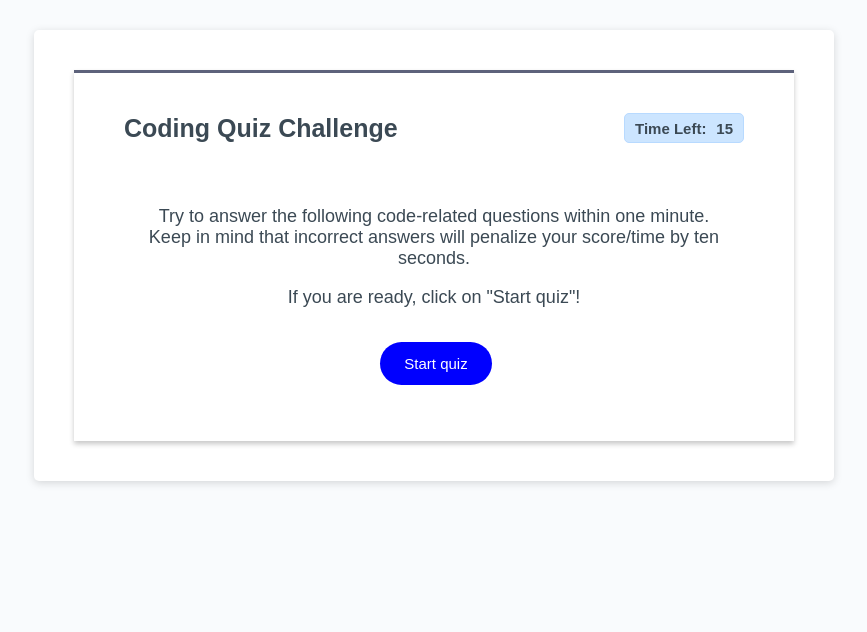
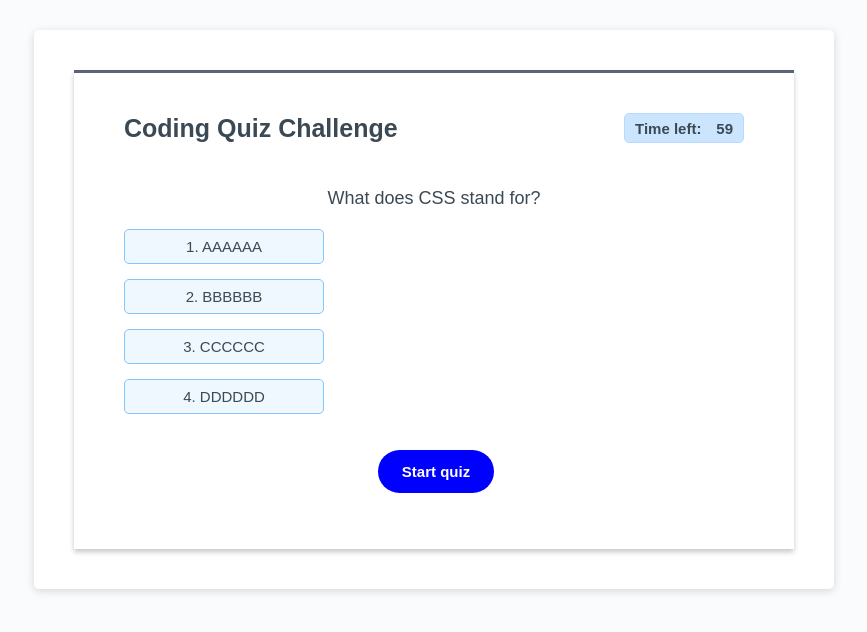
Before and after one commit to yumikakido/homework_week4, a plain HTML site: page index.html in a window 1280 px wide. Both pictures are taken after a click on the button "Start quiz". Shown: the whole page, without its empty margins (206-1073 px from the left). Drawn offline with Linux system fonts and the light colour scheme.

Commit message:
attempt2

```diff
--- a/assets/css/style.css
+++ b/assets/css/style.css
@@ -50,6 +50,10 @@ header {
   padding: 40px 40px;
 }
 
+#start_msg {
+  line-height: 1.5;
+}
+
 .quiz_box {
   min-height: 100px;
   text-align: center;
@@ -85,15 +89,14 @@ header {
   margin-left: 10px;
 }
 
-.quiz_box .timer_text {
+.quiz_box  #timer_text {
   font-weight: bolder;
   font-size: 15px;
 }
 
-.quiz_box .timer_sec {
+.quiz_box #timer_sec {
  font-size: 15px;
  font-weight: bold;
-
 }
 
 .quiz-btn {
@@ -105,17 +108,15 @@ header {
   background: #fff;
 }
 
-.quiz_box section .question_text {
-  font-size: 20px;
-  font-weight: bold;
+#box_content {
+  display: none;
 }
 
-.quiz_box section .option_list {
+.option_list {
  padding: 20px 0;
- display: block
 }
 
-.quiz_box section .option_list .option {
+.option_list .option {
   font-size: 15px;
   background: aliceblue;
   border: 1px solid #84c5fe;
@@ -127,11 +128,11 @@ header {
   width: 200px;
 }
 
-.quiz_box section .option:hover {
-  background: blue;
+.option:hover {
+  background: #35a0fd
 }
 
-.quiz_box section .option:last-child {
+.option:last-child {
   margin-bottom: 0px;
 }
 
@@ -142,11 +143,16 @@ header {
   color: hsl(0, 0%, 100%);
   display: inline-block;
   font-size: 15px;
+  font-weight: bold;
   line-height: 15px;
   margin: 16px 16px 16px 20px;
   padding: 14px 24px;
   text-align: center;
   cursor: pointer;
+}
+
+.btn[disabled] {
+  cursor: default;
 }
 
 .result_box {
--- a/assets/js/script.js
+++ b/assets/js/script.js
@@ -1,5 +1,53 @@
+//
+//  Presented with another question
+// Time is subtracted from the clock, when answered incorrectly
+// Game is over when all questions are answered or the timer reaches 0
+// Save initials and score when game is over
+
+// Game starts(= timer starts, questions are displayed and start_msg disappears) once start_btn has been clicked
 const startButton = document.getElementById("start_btn")
 startButton.addEventListener("click", startGame)
+
 function startGame() {
-  console.log("Started")
+  countdown()
+  hideMessage()
+  displayQuestions()
 }
+
+// Timer starts
+var timerEl = document.getElementById("timer_sec");
+var mainEl = document.getElementById("box_content");
+var startMsgEl = document.getElementById("start_msg");
+
+function countdown() {
+  var timeLeft = 60;
+
+var timeInterval = setInterval(function () {
+  if (timeLeft === 0 ){
+    clearInterval(timeInterval)
+  }
+  // Output timeLeft to the console to double check
+  console.log(timeLeft)
+
+  // Show how many seconds left
+  if (timeLeft > 0) {
+    timerEl.textContent = `${timeLeft}`
+  }
+
+  //
+  else {
+    timerEl.textContent = ""
+  }
+  timeLeft = timeLeft - 1
+}, 1000);
+}
+
+//  Display question
+function displayQuestions() {
+      mainEl.style.display = "block";
+    }
+
+// Hide start_msg
+function hideMessage() {
+  startMsgEl.style.display = "none";
+}
--- a/index.html
+++ b/index.html
@@ -11,52 +11,33 @@
     <div class="wrapper">
       <div class="container">
 
-
-        <div class="start_box">
-
-        </div>
-
-        <!-- quiz box -->
         <div class="quiz_box">
           <header>
             <h1>Coding Quiz Challenge</h1>
             <div class="timer">
-              <div class="timer_text">Time Left: </div>
-              <div class="timer_sec">15</div>
+              <div id="timer_text">Time left: </div>
+              <div id="timer_sec"></div>
           </header>
+
           <section>
-            <div class = box_content>
-              <p>Try to answer the following code-related questions within one minute.<br>Keep in mind that incorrect answers will penalize your score/time by ten seconds.</p>
-            <p>If you are ready, click on "Start quiz"!</p>
+            <p id = start_msg>Try to answer the following code-related questions within 60 seconds.<br>Please keep in mind that incorrect answers will penalize your score/time by 10 seconds.<br>If you are ready, click on "Start quiz"!</p>
+
+            <div id = box_content>
+              <div class="question"><span>What does CSS stand for?</span></div>
+              <div class="option_list">
+                <div class="option"><span>1. AAAAAA</span></div>
+                <div class="option"><span>2. BBBBBB</span></div>
+                <div class="option"><span>3. CCCCCC</span> </div>
+                <div class="option"><span>4. DDDDDD</span></div>
+              </div>
+             </div>
+
             <div class="quiz-btn">
               <button id="start_btn" class="btn">Start quiz</button>
             </div>
-            </div>
-            <!-- <div class="question_text">
-              <span>What does HTML stand for?</span>
-            </div>
-            <div class="option_list">
-                <div class="option">
-                  <span>1. AAAAAA</span>
-                </div>
-                <div class="option">
-                  <span>2. BBBBBB</span>
-                </div>
-                <div class="option">
-                  <span>3. CCCCCC</span>
-                  </div>
-                <div class="option">
-                  <span>4. DDDDDD</span>
-                </div>
-            </div> -->
           </section>
 
-          </div>
         </div>
-
-        <!-- start btn -->
-
-
         <!-- result box -->
         <!-- <div class="result_box">
         <div class="complete_text">All done!</div>
```
